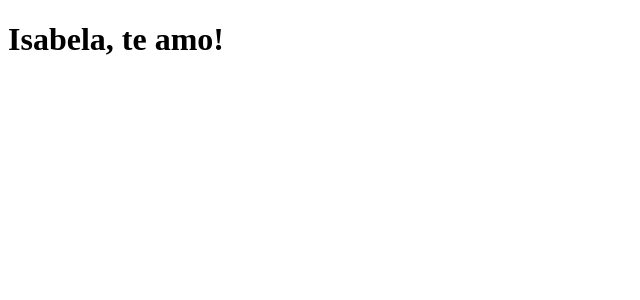
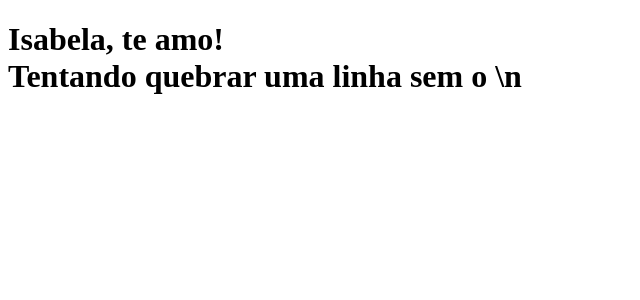
Before and after one commit to TonyStewers/clone-tabnews, a Next.js app: page / in a window 1280 px wide. Shown: the top 300 px of the page, without its empty margins (0-640 px from the left). Built offline with nearby package versions, Linux system fonts and the light colour scheme.

Commit message:
Novo teste layout pagina

```diff
--- a/pages/index.js
+++ b/pages/index.js
@@ -1,5 +1,5 @@
 function Home(){
-    return <h1>Isabela, te amo!</h1>;
+    return <h1>Isabela, te amo! <br></br> Tentando quebrar uma linha sem o \n</h1>;
 }
 
 export default Home;
```
